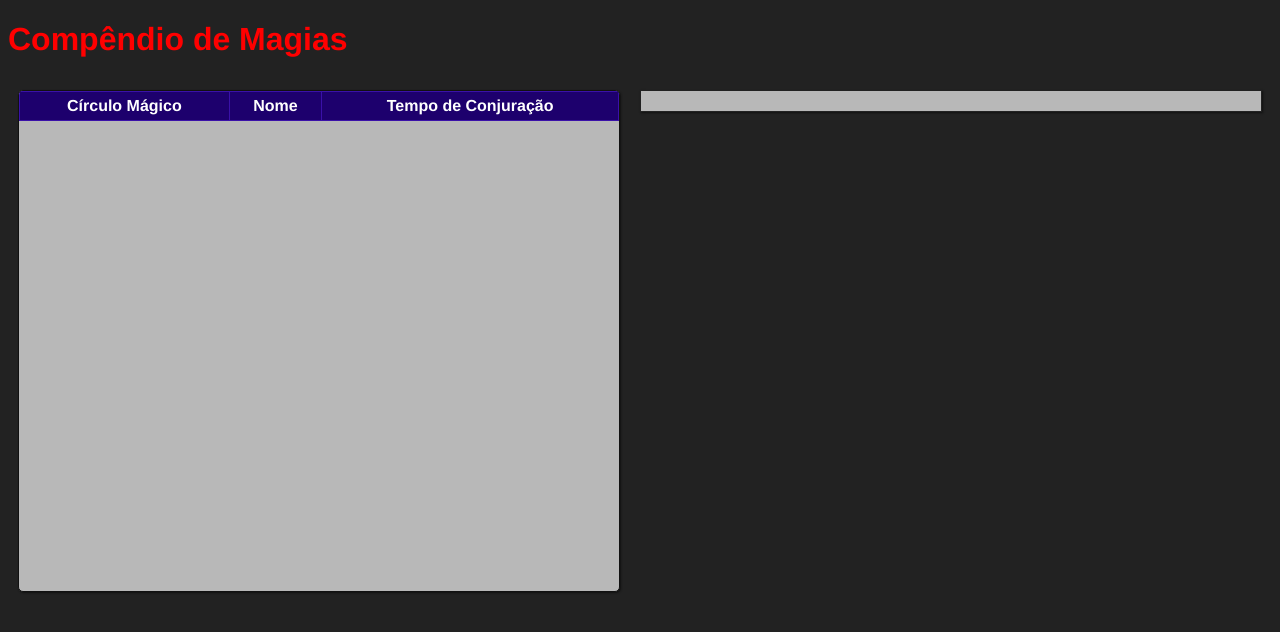
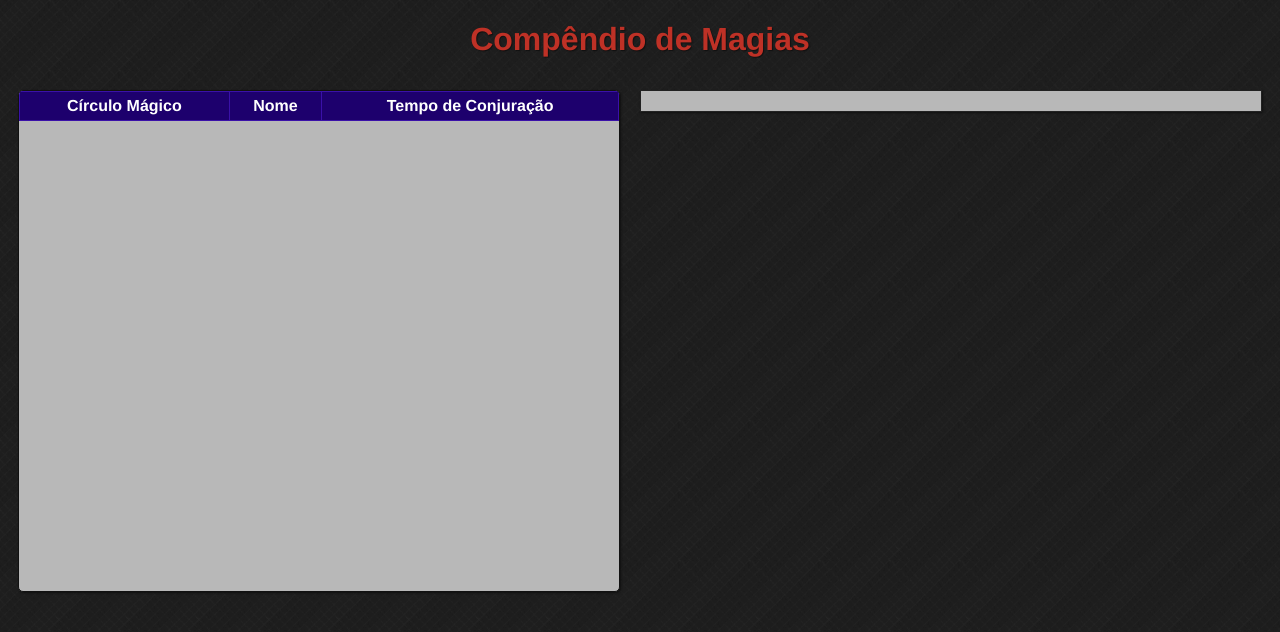
Before and after one commit to jgss-gabriel-sousa/Heroes-and-Monsters-Compendio-de-Magias, a plain HTML site: page index.html in a window 1280 px wide. Drawn offline with Linux system fonts and the light colour scheme; no server answers.

Commit message:
style improve

```diff
--- a/styles/styles.css
+++ b/styles/styles.css
@@ -5,7 +5,13 @@
 body {
     background-color: #222;
     height: 500px;
-    color: red;
+    background: #222 url("/img/background.png") repeat scroll left top;
+}
+
+h1 {
+    color: #be3126;
+    text-shadow: 1px 1px 1px #111;
+    text-align: center;
 }
 
 #interface {
@@ -88,6 +94,7 @@ body {
 #spell-stats div h3{
     margin: 5px;
     font-size: 12px;
+    font-weight: normal;
 }
 
 .btn {
```
Also changed, not shown: img/background.png (added).
